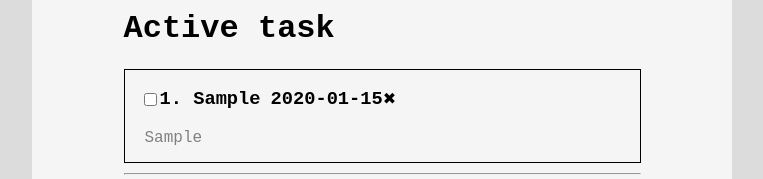
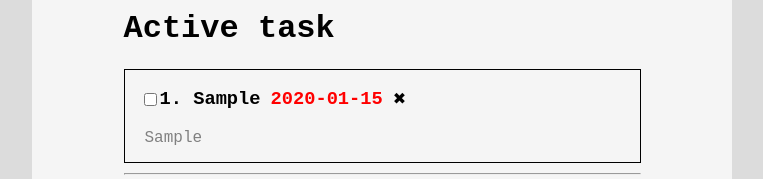
Before and after one commit to SerhiiOrSoratik/first-step-in-react, a React (Create React App) app: page / in a window 1280 px wide. Both pictures are taken after typing "Sample", "2020-01-15", "Sample" into the empty fields and a click on the button "Add". Shown: the part 182-361 px from the top of the page, without its empty margins (258-1021 px from the left). Built offline with nearby package versions, Linux system fonts and the light colour scheme.

Commit message:
add features

```diff
--- a/src/App.js
+++ b/src/App.js
@@ -7,6 +7,8 @@ import Todo from "./components/Todo";
 let idCount = 1;
 
 function App() {
+  const [taskList, changeTasks] = useState([]);
+
   const createTask = (data) => {
     return {
       id: idCount++,
@@ -17,30 +19,32 @@ function App() {
     };
   };
 
-  const [taskList, changeTasks] = useState([]);
-
   const addNewTask = (task) => {
     const newTask = createTask(task);
     changeTasks([...taskList, newTask]);
   };
 
   const deleteTask = (id) => {
-    const newTaskList = taskList.filter(t => t.id != id);
+    const newTaskList = taskList.filter((t) => t.id !== id);
     changeTasks(newTaskList);
-  }
+  };
 
   const changeConditionTask = (id, done) => {
     const newTaskList = taskList.slice();
     newTaskList[id - 1].done = !done;
     changeTasks(newTaskList);
-  }
+  };
 
   return (
     <div className="main">
       <div className="todo">
         <Header />
         <TaskForm onSubmit={addNewTask} />
-        <Todo tasks={taskList} deleteTask={deleteTask} changeConditionTask={changeConditionTask}  />
+        <Todo
+          tasks={taskList}
+          deleteTask={deleteTask}
+          changeConditionTask={changeConditionTask}
+        />
       </div>
     </div>
   );
--- a/src/components/Task.js
+++ b/src/components/Task.js
@@ -1,22 +1,34 @@
 import Checkbox from "./checkbox";
 import "./task.css";
 
+const checkDate = (date, done) => {
+  if (date) {
+    date = new Date(date);
+    let nowDay = new Date();
+    nowDay = new Date(nowDay.getFullYear(), nowDay.getMonth(), nowDay.getDate(), 0, 0, 0, 0);
+    if (nowDay >= date && done === false) {
+      return "overdue-task";
+    } else if (nowDay < date || done === true) {
+      return "date";
+    }
+  }
+  else {
+    return "";
+  }
+}
+
 const Task = ({tasks, deleteTask, changeConditionTask}) => {
-
-  const changeConditionTaskT = (id, done) => {
-    changeConditionTask(id, done);
-  }
 
   return tasks.map((task) => {
     return (
       <div id={task.id} className="task" key={`task${task.id}`}>
         <div className="info">
-          <Checkbox task={task} changeConditionTask={changeConditionTaskT}/>
-          <h3>
+          <Checkbox task={task} changeConditionTask={changeConditionTask}/>
+          <h3 className={task.done ? "doneTitle" : ""}>
             {task.id}. {task.title}
           </h3>
-          <h3 className="date"> {task.due_date} </h3>
-          <p onClick={() => deleteTask(task.id)}>✖</p>
+          <h3 className={checkDate(task.due_date, task.done)}> {task.due_date} </h3>
+          <p className={"deleteTaskButton"} onClick={() => deleteTask(task.id)}>✖</p>
         </div>
 
         <p className="description">{task.description}</p>
--- a/src/components/Todo.js
+++ b/src/components/Todo.js
@@ -5,24 +5,16 @@ const Todo = ({tasks, deleteTask, changeConditionTask}) => {
   const activeTasks = tasks.filter(t => t.done === false);
   const doneTasks = tasks.filter(t => t.done === true);
 
-  const deleteTaskTodo = (id) => {
-    deleteTask(id);
-  }
-
-  const changeConditionTaskTodo = (id, todo) => {
-    changeConditionTask(id, todo);
-  }
-
   return (
     <div>
       <div>
         <h1>Active task</h1>
-        <Task tasks={activeTasks} deleteTask={deleteTaskTodo} changeConditionTask={changeConditionTaskTodo}/>
+        <Task tasks={activeTasks} deleteTask={deleteTask} changeConditionTask={changeConditionTask}/>
       </div>
       <hr/>
       <div>
         <h1>Done task</h1>
-        <Task tasks={doneTasks} deleteTask={deleteTaskTodo} changeConditionTask={changeConditionTaskTodo}/>
+        <Task tasks={doneTasks} deleteTask={deleteTask} changeConditionTask={changeConditionTask}/>
       </div>
     </div>
   );
--- a/src/components/checkbox.js
+++ b/src/components/checkbox.js
@@ -1,18 +1,11 @@
-let state = {};
-
-// const onChange = (event) => {
-//     setState
-// }
-
-
-const Checkbox = ({task, changeConditionTask}) => {
+const Checkbox = ({ task, changeConditionTask }) => {
   const isDone = task.done;
 
   if (isDone) {
     return (
       <input
         type="checkbox"
-         onChange={() => changeConditionTask(task.id, isDone)}
+        onChange={() => changeConditionTask(task.id, isDone)}
         checked
       />
     );
--- a/src/components/task.css
+++ b/src/components/task.css
@@ -8,7 +8,6 @@
 
 .info {
   display: flex;
-  justify-content: start;
   align-items: center;
 }
 
@@ -21,3 +20,18 @@
   padding-left: 5px;
   color: gray;
 }
+
+.deleteTaskButton {
+  cursor: pointer;
+  padding-left: 10px;
+}
+
+.doneTitle {
+  text-decoration: line-through;
+  color: gray;
+}
+
+.overdue-task {
+  padding-left: 10px;
+  color: red;
+}
```
